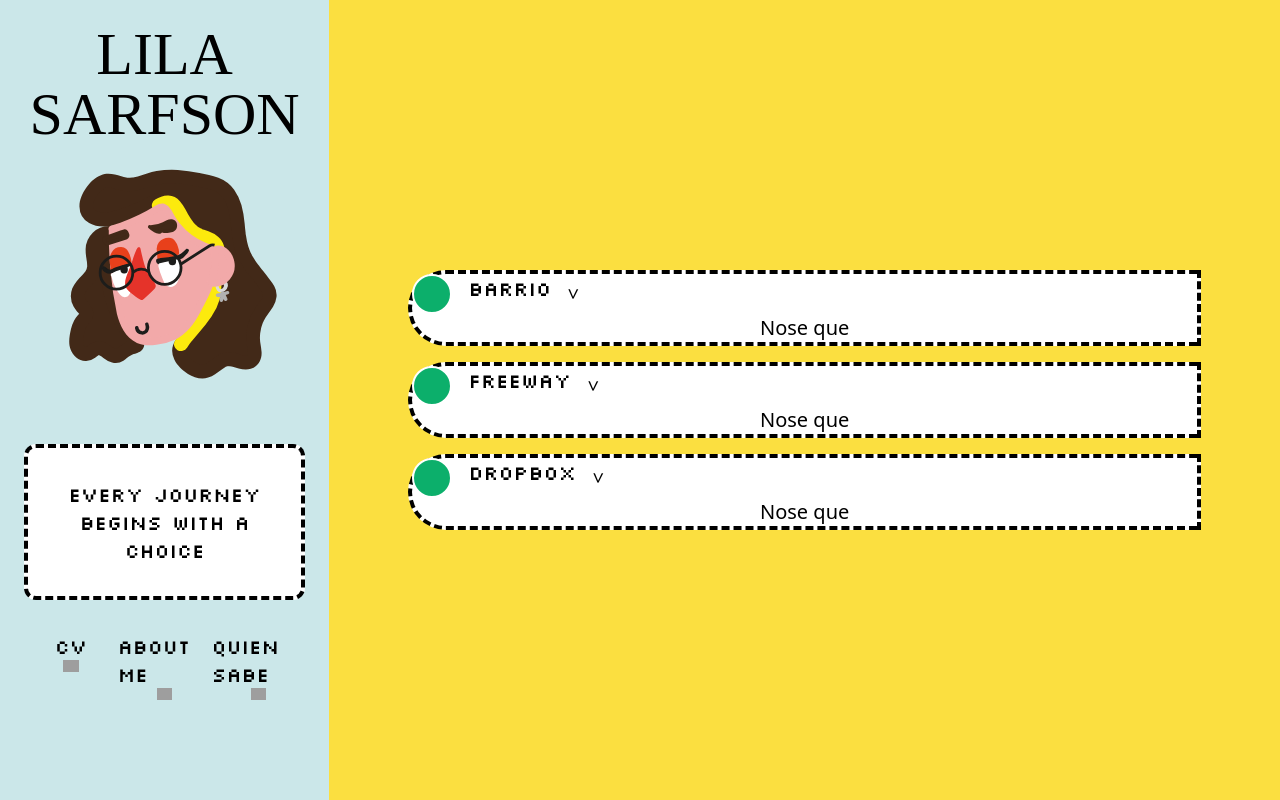
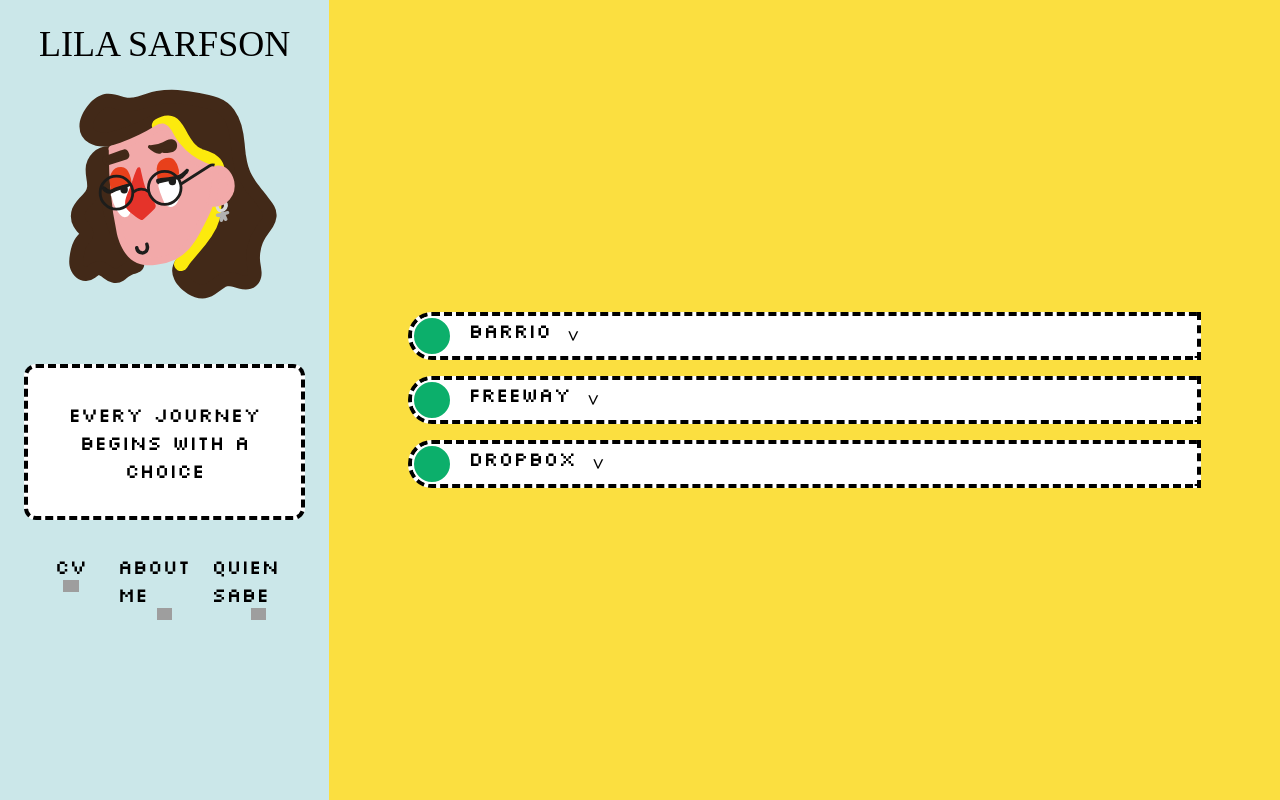
Before and after one commit to LilaSarfson/portfolio2025, a React (Create React App) app: page /developer in a window 1280 px wide. Built offline with nearby package versions, Linux system fonts and the light colour scheme; grey boxes are pictures that could not be loaded; a web font is replaced by a local one.

Commit message:
retoques

```diff
--- a/src/components/CardProject.js
+++ b/src/components/CardProject.js
@@ -1,15 +1,15 @@
 import ButtonOpenProj from "./ButtonOpenProj"
 export default function CardProject (props) {
     return(
-        <div className="flex flex-col border-4 w-5/6 rounded-bl-full rounded-tl-full border-dashed border-black border-black bg-white">
+        <div className="flex flex-col w-5/6 rounded-bl-full rounded-tl-full border-dashed border-4 border-black border-black bg-white">
             <div className="flex flex-row gap-4">
                 <div className={`${props.colour} rounded-full border-white border-solid border-2 w-10 h-10 self-center`}></div>
                 <h3 className="font-poke">{props.titulo}</h3>
                 <ButtonOpenProj/>
             </div>
-             <div className="w-full text-center">
+             {/* <div className="w-full text-center">
                 <p>Nose que</p>
-            </div>
+            </div> */}
         </div>
     )
 }
--- a/src/components/ProfileApp.js
+++ b/src/components/ProfileApp.js
@@ -4,7 +4,7 @@ import '../style/utils.css'
 export default function ProfileApp (props){
     return(
         <div className='flex flex-col items-center'>
-            <h1 className='text-6xl font-title uppercase text-center'>Lila Sarfson</h1>
+            <h1 className={`font-title ${props.fontSize} uppercase text-center`}>Lila Sarfson</h1>
            <Link to='/'><img className='w-10/12 m-auto' src={props.src} /></Link>
         </div>
     )
--- a/src/pages/DeveloperView.js
+++ b/src/pages/DeveloperView.js
@@ -16,7 +16,7 @@ export default function DeveloperView (){
         <>
             <div className='flex flex-row h-full w-full text-xl'>
                 <div className='flex flex-col w-4/12 items-center p-6 bg-azul gap-8'>
-                        <ProfileApp src={perfDev}/>
+                        <ProfileApp fontSize={'text-4xl	'} src={perfDev}/>
                         { activeCV ?
                 <ButtonCv setActive={setActiveCV} title={dataProfile.cv}/>
                 :
--- a/src/pages/HomeView.js
+++ b/src/pages/HomeView.js
@@ -13,7 +13,7 @@ export default function HomeView (){
    return(
    <div className="flex flex-col items-center w-full h-full justify-between text-2xl">
         <div className="flex flex-col justify-center w-full h-4/6 items-center gap-10">
-            <ProfileApp src={perfil}/>
+            <ProfileApp fontSize={'text-6xl'} src={perfil}/>
             { activeCV ?
             <ButtonCv setActive={setActiveCV} title={data.cv}/>
             :
```
